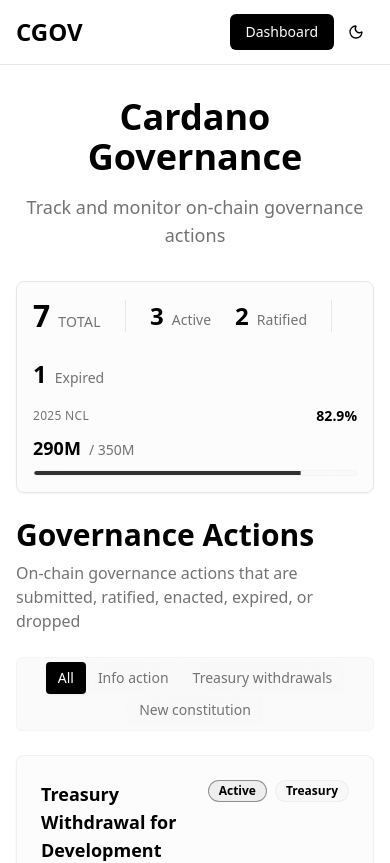
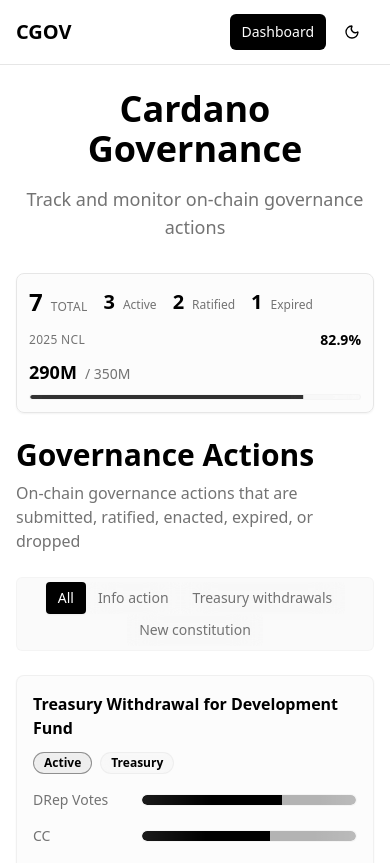
Before and after one commit to nomos-guild/cgov, a Next.js app: page / in a window 390 px wide. Shown: the top 863 px of the page. Built offline with nearby package versions, Linux system fonts and the light colour scheme.

Commit message:
some fixes

```diff
--- a/src/components/GovernanceStats.tsx
+++ b/src/components/GovernanceStats.tsx
@@ -22,32 +22,32 @@
   };
 
   return (
-    <Card className="p-4 mb-6 border-border">
-      <div className="flex flex-col md:flex-row md:items-center md:justify-between gap-4">
+    <Card className="p-3 sm:p-4 mb-6 border-border">
+      <div className="flex flex-col md:flex-row md:items-center md:justify-between gap-3 sm:gap-4">
         {/* Left side - Stats */}
-        <div className="flex flex-wrap items-center gap-6 md:gap-8">
+        <div className="flex flex-wrap items-center gap-4 sm:gap-6 md:gap-8">
           <div className="flex items-baseline gap-2">
-            <span className="text-3xl font-bold">{stats.total}</span>
-            <span className="text-sm text-muted-foreground uppercase tracking-wide">Total</span>
+            <span className="text-2xl sm:text-3xl font-bold">{stats.total}</span>
+            <span className="text-xs sm:text-sm text-muted-foreground uppercase tracking-wide">Total</span>
           </div>
 
-          <div className="h-8 w-px bg-border" />
+          <div className="h-6 sm:h-8 w-px bg-border hidden sm:block" />
 
           <div className="flex items-baseline gap-2">
-            <span className="text-2xl font-semibold">{stats.active}</span>
-            <span className="text-sm text-muted-foreground">Active</span>
+            <span className="text-xl sm:text-2xl font-semibold">{stats.active}</span>
+            <span className="text-xs sm:text-sm text-muted-foreground">Active</span>
           </div>
 
           <div className="flex items-baseline gap-2">
-            <span className="text-2xl font-semibold">{stats.ratified}</span>
-            <span className="text-sm text-muted-foreground">Ratified</span>
+            <span className="text-xl sm:text-2xl font-semibold">{stats.ratified}</span>
+            <span className="text-xs sm:text-sm text-muted-foreground">Ratified</span>
           </div>
 
-          <div className="h-8 w-px bg-border" />
+          <div className="h-6 sm:h-8 w-px bg-border hidden sm:block" />
 
           <div className="flex items-baseline gap-2">
-            <span className="text-2xl font-semibold">{stats.expired}</span>
-            <span className="text-sm text-muted-foreground">Expired</span>
+            <span className="text-xl sm:text-2xl font-semibold">{stats.expired}</span>
+            <span className="text-xs sm:text-sm text-muted-foreground">Expired</span>
           </div>
         </div>
 
--- a/src/components/GovernanceTable.tsx
+++ b/src/components/GovernanceTable.tsx
@@ -74,10 +74,10 @@
                 key={action.proposalId}
                 className="hover:border-foreground/30 transition-all duration-300 cursor-pointer"
                 onClick={() => handleRowClick(action.proposalId)}>
-                <div className="p-6">
-                  <div className="flex items-start justify-between gap-4 mb-6">
-                    <h3 className="text-lg font-semibold flex-1">{action.title}</h3>
-                    <div className="flex items-center gap-2 flex-shrink-0">
+                <div className="p-4 sm:p-6">
+                  <div className="flex flex-col sm:flex-row sm:items-start sm:justify-between gap-3 sm:gap-4 mb-4 sm:mb-6">
+                    <h3 className="text-base sm:text-lg font-semibold flex-1 min-w-0">{action.title}</h3>
+                    <div className="flex flex-wrap items-center gap-2 flex-shrink-0">
                       <Badge variant="outline" className={getStatusColor(action.status)}>
                         {action.status}
                       </Badge>
@@ -106,7 +106,7 @@
                       />
                     ) : (
                       <div className="flex items-center gap-3">
-                        <span className="text-sm font-medium text-muted-foreground whitespace-nowrap w-24 flex-shrink-0">CC</span>
+                        <span className="text-xs sm:text-sm font-medium text-muted-foreground whitespace-nowrap w-16 sm:w-24 flex-shrink-0">CC</span>
                         <div className="flex-1">
                           <span className="text-xs text-muted-foreground">Not applicable</span>
                         </div>
@@ -124,7 +124,7 @@
                       />
                     ) : (
                       <div className="flex items-center gap-3">
-                        <span className="text-sm font-medium text-muted-foreground whitespace-nowrap w-24 flex-shrink-0">SPO Votes</span>
+                        <span className="text-xs sm:text-sm font-medium text-muted-foreground whitespace-nowrap w-20 sm:w-24 flex-shrink-0">SPO Votes</span>
                         <div className="flex-1">
                           <span className="text-xs text-muted-foreground">Not applicable</span>
                         </div>
--- a/src/components/Navbar.tsx
+++ b/src/components/Navbar.tsx
@@ -13,14 +13,14 @@
   return (
     <nav className="border-b border-border bg-background sticky top-0 z-50">
       <div className="container mx-auto px-4">
-        <div className="flex h-16 items-center justify-between">
-          <Link href="/" className="flex items-center space-x-2">
-            <span className="text-2xl font-bold text-foreground">
+        <div className="flex h-16 items-center justify-between gap-4">
+          <Link href="/" className="flex items-center space-x-2 flex-shrink-0">
+            <span className="text-xl sm:text-2xl font-bold text-foreground">
               CGOV
             </span>
           </Link>
 
-          <div className="flex items-center space-x-1">
+          <div className="flex items-center space-x-1 flex-shrink-0">
             {navItems.map((item) => {
               const isActive = router.pathname === item.href ||
                 (item.href !== "/" && router.pathname.startsWith(item.href));
@@ -30,7 +30,7 @@
                   key={item.href}
                   href={item.href}
                   className={cn(
-                    "px-4 py-2 rounded-md text-sm font-medium transition-colors",
+                    "px-3 sm:px-4 py-2 rounded-md text-sm font-medium transition-colors whitespace-nowrap",
                     isActive
                       ? "bg-foreground text-background"
                       : "text-foreground/60 hover:text-foreground hover:bg-foreground/10"
--- a/src/components/VotingRecords.tsx
+++ b/src/components/VotingRecords.tsx
@@ -61,13 +61,11 @@
     <div className="space-y-6">
       {/* Header */}
       <div>
-        <h2 className="text-2xl font-bold mb-2">Vote Details</h2>
-        <p className="text-muted-foreground">Individual votes and their rationale</p>
       </div>
 
       {/* Filters */}
-      <Card className="p-4">
-        <div className="grid grid-cols-1 md:grid-cols-3 gap-4">
+      <Card className="p-3 sm:p-4">
+        <div className="grid grid-cols-1 md:grid-cols-3 gap-3 sm:gap-4">
           <div className="relative">
             <Search className="absolute left-3 top-1/2 transform -translate-y-1/2 h-4 w-4 text-muted-foreground" />
             <Input
@@ -103,9 +101,10 @@
       </Card>
 
       {/* Voting Table */}
-      <Card>
-        <div className="overflow-x-auto">
-          <Table>
+      <Card className="overflow-hidden">
+        <div className="overflow-x-auto -mx-4 sm:-mx-6 md:mx-0">
+          <div className="inline-block min-w-full align-middle px-4 sm:px-6 md:px-0">
+            <Table>
             <TableHeader>
               <TableRow>
                 <TableHead>Voter</TableHead>
@@ -214,6 +213,7 @@
               )}
             </TableBody>
           </Table>
+          </div>
         </div>
       </Card>
     </div>
--- a/src/components/VotingSummary.tsx
+++ b/src/components/VotingSummary.tsx
@@ -1,54 +1,12 @@
 import { Card } from "@/components/ui/card";
-import {
-  Select,
-  SelectContent,
-  SelectItem,
-  SelectTrigger,
-  SelectValue,
-} from "@/components/ui/select";
 import type { VoteRecord } from "@/types/governance";
-import { Download } from "lucide-react";
-import { exportToJSON, exportToMarkdown, exportToCSV, downloadFile } from "@/lib/exportRationales";
-import { useState } from "react";
 
 interface VotingSummaryProps {
   votes: VoteRecord[];
   proposalTitle?: string;
 }
 
-export function VotingSummary({ votes, proposalTitle = "Proposal" }: VotingSummaryProps) {
-  const [downloadFormat, setDownloadFormat] = useState<string>("");
-
-  const handleExport = (format: "json" | "markdown" | "csv") => {
-    const sanitizedTitle = proposalTitle.replace(/[^a-z0-9]/gi, "_").toLowerCase();
-    const timestamp = new Date().toISOString().split("T")[0];
-
-    let content: string;
-    let filename: string;
-    let mimeType: string;
-
-    switch (format) {
-      case "json":
-        content = exportToJSON(votes, proposalTitle);
-        filename = `voting-rationales-${sanitizedTitle}-${timestamp}.json`;
-        mimeType = "application/json";
-        break;
-      case "markdown":
-        content = exportToMarkdown(votes, proposalTitle);
-        filename = `voting-rationales-${sanitizedTitle}-${timestamp}.md`;
-        mimeType = "text/markdown";
-        break;
-      case "csv":
-        content = exportToCSV(votes, proposalTitle);
-        filename = `voting-rationales-${sanitizedTitle}-${timestamp}.csv`;
-        mimeType = "text/csv";
-        break;
-    }
-
-    downloadFile(content, filename, mimeType);
-    // Reset select after download
-    setTimeout(() => setDownloadFormat(""), 100);
-  };
+export function VotingSummary({ votes }: VotingSummaryProps) {
 
   const voteStats = {
     total: votes.length,
@@ -58,44 +16,29 @@
   };
 
   return (
-    <Card className="p-6 mb-6">
-      <div className="flex items-center justify-between mb-6">
-        <div>
-          <h2 className="text-2xl font-bold mb-2">Voting Records</h2>
-          <p className="text-muted-foreground">Summary of votes and rationales</p>
-        </div>
-        <div className="flex items-center gap-2">
-          <Download className="h-4 w-4 text-muted-foreground" />
-          <Select value={downloadFormat} onValueChange={(value) => handleExport(value as "json" | "markdown" | "csv")}>
-            <SelectTrigger className="w-[200px]">
-              <SelectValue placeholder="Download rationales" />
-            </SelectTrigger>
-            <SelectContent>
-              <SelectItem value="json">Download as JSON</SelectItem>
-              <SelectItem value="markdown">Download as Markdown</SelectItem>
-              <SelectItem value="csv">Download as CSV</SelectItem>
-            </SelectContent>
-          </Select>
-        </div>
+    <Card className="p-4 sm:p-6 mb-6">
+      <div className="mb-4 sm:mb-6">
+        <h2 className="text-xl sm:text-2xl font-bold mb-2">Voting Records</h2>
+        <p className="text-sm sm:text-base text-muted-foreground">Summary of votes and rationales</p>
       </div>
 
       {/* Stats Grid */}
-      <div className="grid grid-cols-1 md:grid-cols-4 gap-4">
-        <Card className="p-4">
-          <div className="text-2xl font-bold">{voteStats.total}</div>
-          <div className="text-sm text-muted-foreground">Total Votes</div>
+      <div className="grid grid-cols-2 md:grid-cols-4 gap-3 sm:gap-4">
+        <Card className="p-3 sm:p-4">
+          <div className="text-xl sm:text-2xl font-bold">{voteStats.total}</div>
+          <div className="text-xs sm:text-sm text-muted-foreground">Total Votes</div>
         </Card>
-        <Card className="p-4 border-border">
-          <div className="text-2xl font-bold">{voteStats.yes}</div>
-          <div className="text-sm text-muted-foreground">Yes Votes</div>
+        <Card className="p-3 sm:p-4 border-border">
+          <div className="text-xl sm:text-2xl font-bold">{voteStats.yes}</div>
+          <div className="text-xs sm:text-sm text-muted-foreground">Yes Votes</div>
         </Card>
-        <Card className="p-4 border-border">
-          <div className="text-2xl font-bold">{voteStats.no}</div>
-          <div className="text-sm text-muted-foreground">No Votes</div>
+        <Card className="p-3 sm:p-4 border-border">
+          <div className="text-xl sm:text-2xl font-bold">{voteStats.no}</div>
+          <div className="text-xs sm:text-sm text-muted-foreground">No Votes</div>
         </Card>
-        <Card className="p-4">
-          <div className="text-2xl font-bold">{voteStats.abstain}</div>
-          <div className="text-sm text-muted-foreground">Abstain</div>
+        <Card className="p-3 sm:p-4">
+          <div className="text-xl sm:text-2xl font-bold">{voteStats.abstain}</div>
+          <div className="text-xs sm:text-sm text-muted-foreground">Abstain</div>
         </Card>
       </div>
     </Card>
--- a/src/components/ui/button.tsx
+++ b/src/components/ui/button.tsx
@@ -16,10 +16,10 @@
         link: "text-foreground underline-offset-4 hover:underline",
       },
       size: {
-        default: "h-10 px-4 py-2",
-        sm: "h-9 rounded-md px-3",
-        lg: "h-11 rounded-md px-8",
-        icon: "h-10 w-10",
+        default: "h-11 min-h-[44px] px-4 py-2",
+        sm: "h-10 min-h-[44px] rounded-md px-3",
+        lg: "h-12 min-h-[44px] rounded-md px-8",
+        icon: "h-11 w-11 min-h-[44px] min-w-[44px]",
       },
     },
     defaultVariants: {
--- a/src/components/ui/input.tsx
+++ b/src/components/ui/input.tsx
@@ -6,7 +6,7 @@
     <input
       type={type}
       className={cn(
-        "glass-button flex h-10 w-full rounded-md border border-input/50 bg-background/60 px-3 py-2 text-sm ring-offset-background file:border-0 file:bg-transparent file:text-sm file:font-medium file:text-foreground placeholder:text-muted-foreground focus-visible:outline-none focus-visible:ring-2 focus-visible:ring-ring focus-visible:ring-offset-2 disabled:cursor-not-allowed disabled:opacity-50",
+        "glass-button flex h-11 min-h-[44px] w-full rounded-md border border-input/50 bg-background/60 px-3 py-2 text-sm ring-offset-background file:border-0 file:bg-transparent file:text-sm file:font-medium file:text-foreground placeholder:text-muted-foreground focus-visible:outline-none focus-visible:ring-2 focus-visible:ring-ring focus-visible:ring-offset-2 disabled:cursor-not-allowed disabled:opacity-50",
         className
       )}
       ref={ref}
--- a/src/components/ui/select.tsx
+++ b/src/components/ui/select.tsx
@@ -17,7 +17,7 @@
   <SelectPrimitive.Trigger
     ref={ref}
     className={cn(
-      "glass-button flex h-10 w-full items-center justify-between rounded-md border border-input/50 bg-background/60 px-3 py-2 text-sm ring-offset-background data-[placeholder]:text-muted-foreground focus:outline-none focus:ring-2 focus:ring-ring focus:ring-offset-2 disabled:cursor-not-allowed disabled:opacity-50 [&>span]:line-clamp-1",
+      "glass-button flex h-11 min-h-[44px] w-full items-center justify-between rounded-md border border-input/50 bg-background/60 px-3 py-2 text-sm ring-offset-background data-[placeholder]:text-muted-foreground focus:outline-none focus:ring-2 focus:ring-ring focus:ring-offset-2 disabled:cursor-not-allowed disabled:opacity-50 [&>span]:line-clamp-1",
       className
     )}
     {...props}
--- a/src/pages/_app.tsx
+++ b/src/pages/_app.tsx
@@ -12,6 +12,7 @@
     <ThemeProvider>
       <Provider store={store}>
         <Head>
+          <meta name="viewport" content="width=device-width, initial-scale=1, maximum-scale=5" />
           <link rel="icon" href="/favicon.ico?v=2" />
         </Head>
         <div className="flex flex-col min-h-screen">
--- a/src/pages/index.tsx
+++ b/src/pages/index.tsx
@@ -23,7 +23,7 @@
         />
       </Head>
       <div className="min-h-screen bg-background">
-        <div className="container mx-auto px-4 py-8">
+        <div className="container mx-auto px-4 sm:px-6 py-6 sm:py-8">
           <div className="mb-8 text-center">
             <h1 className="text-4xl md:text-5xl font-bold mb-4">
               Cardano Governance
```
Also changed, not shown: src/pages/governance/[proposalId].tsx (+93 -20 lines).
